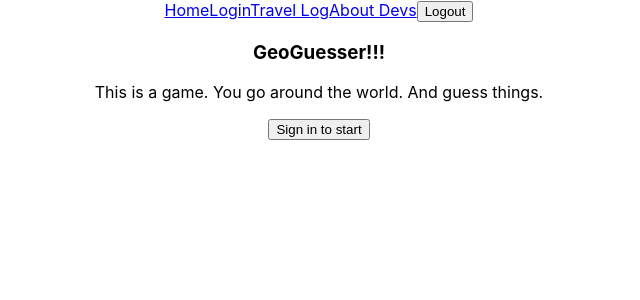
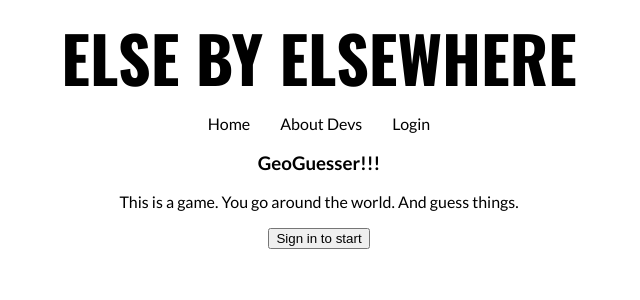
Before and after one commit to where-in-the-search/where-in-the-search-frontend, a React (Create React App) app: page / in a window 1280 px wide. Shown: the top 300 px of the page, without its empty margins (321-961 px from the left). Built offline with nearby package versions, Linux system fonts and the light colour scheme.

Commit message:
header css

```diff
--- a/src/Components/Header.css
+++ b/src/Components/Header.css
@@ -0,0 +1,20 @@
+.headerTitle {
+    font-family: 'Oswald', sans-serif;
+    font-weight: 700;
+    font-size: 4rem;
+    margin: 10px;
+}
+
+a {
+    margin: 15px;
+    text-decoration: none;
+    color: black;
+}
+
+.logoutButton {
+    background-color: transparent;
+    border: none;
+    font-family: 'Lato', sans-serif;
+    font-size: 1rem;
+    cursor: pointer;
+}
--- a/src/Components/Header.js
+++ b/src/Components/Header.js
@@ -1,17 +1,28 @@
 import React, { Component } from 'react';
 import { NavLink } from 'react-router-dom';
+import './Header.css';
 
 export default class Header extends Component {
     render() {
         return (
             <header>
+                <h1 className="headerTitle">ELSE BY ELSEWHERE</h1>
+
+                {(!this.props.user || !this.props.user.token) && <>
                     <NavLink to="/">Home</NavLink>
+                    <NavLink to="/about">About Devs</NavLink>
                     <NavLink to="/login">Login</NavLink>
+                </>}
+
+                {(this.props.user && this.props.user.token) && <>
+                    <NavLink to="/">Home</NavLink>
+                    <NavLink to="/about">About Devs</NavLink>
                     <NavLink to="/results">Travel Log</NavLink>
-              <NavLink to="/about">About Devs</NavLink>
                     <button
+                        className="logoutButton"
                         onClick = {this.props.handleLogout}
                         >Logout</button>
+                </>}
             </header>
         )
     }
--- a/src/Utils/API-Utils.js
+++ b/src/Utils/API-Utils.js
@@ -1,6 +1,6 @@
 import request from 'superagent';
 
-const URL = 'https://what-in-the-search.herokuapp.com';
+const URL = 'https://else-by-elsewhere.herokuapp.com';
             // 'http://localhost:3000';
 
 export async function postLocationGuesses(guesses, token) {
--- a/src/Utils/Auth-Utils.js
+++ b/src/Utils/Auth-Utils.js
@@ -1,7 +1,7 @@
 import request from 'superagent';
 
 
-const URL = 'https://what-in-the-search.herokuapp.com' // 'http://localhost:3000'
+const URL = 'https://else-by-elsewhere.herokuapp.com' // 'http://localhost:3000'
 
 
 async function getUserAuth(email, password, authRoute) {
--- a/src/index.css
+++ b/src/index.css
@@ -1,13 +1,9 @@
+@import url('https://fonts.googleapis.com/css2?family=Lato:ital,wght@0,100;0,300;0,400;0,700;0,900;1,100;1,300;1,400;1,700;1,900&family=Oswald:wght@200;300;400;500;600;700&display=swap');
+
 body {
   margin: 0;
-  font-family: -apple-system, BlinkMacSystemFont, 'Segoe UI', 'Roboto', 'Oxygen',
-    'Ubuntu', 'Cantarell', 'Fira Sans', 'Droid Sans', 'Helvetica Neue',
-    sans-serif;
+  font-family: 'Lato', sans-serif;
   -webkit-font-smoothing: antialiased;
   -moz-osx-font-smoothing: grayscale;
+  font-size: 16px;
 }
-
-code {
-  font-family: source-code-pro, Menlo, Monaco, Consolas, 'Courier New',
-    monospace;
-}
```
Lines whose indentation alone changed are shown as unchanged.
